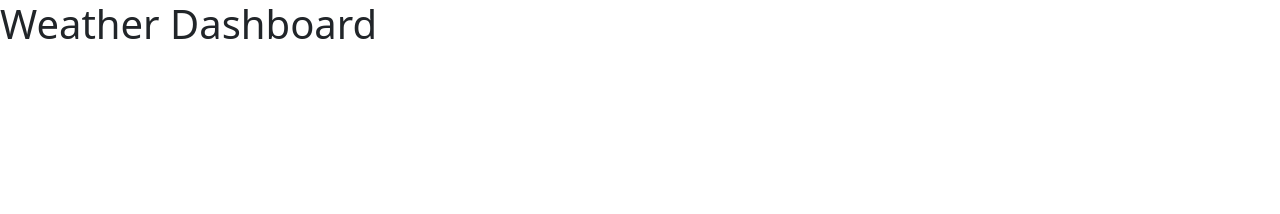
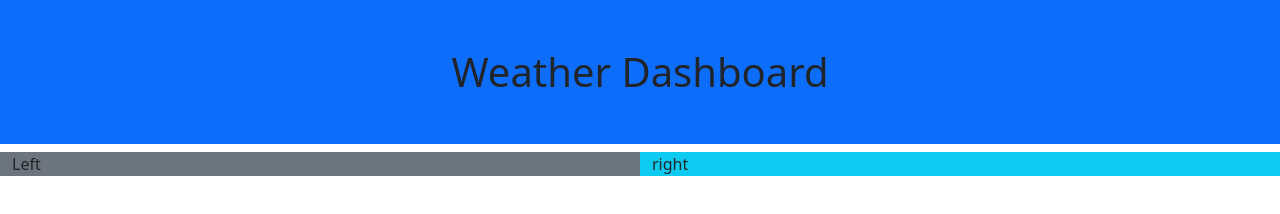
Before and after one commit to rbishop85/weather-dashboard, a plain HTML site: page index.html in a window 1280 px wide. Drawn offline with nearby package versions, Linux system fonts and the light colour scheme.

Commit message:
working on basic layout

```diff
--- a/index.html
+++ b/index.html
@@ -11,8 +11,20 @@
 </head>
 <body>
     <header>
-        <h1>Weather Dashboard</h1>
+        <h1 class="text-center bg-primary py-5">Weather Dashboard</h1>
     </header>
+    <main class="container-fluid">
+        <div class="row">
+            <aside class="bg-secondary col">
+                <!-- City Search will go here -->
+                Left
+            </aside>
+            <section class="bg-info col">
+                <!-- Weather Information will go here -->
+                right
+            </section>
+        </div>
+    </main>
 
 
 
```
